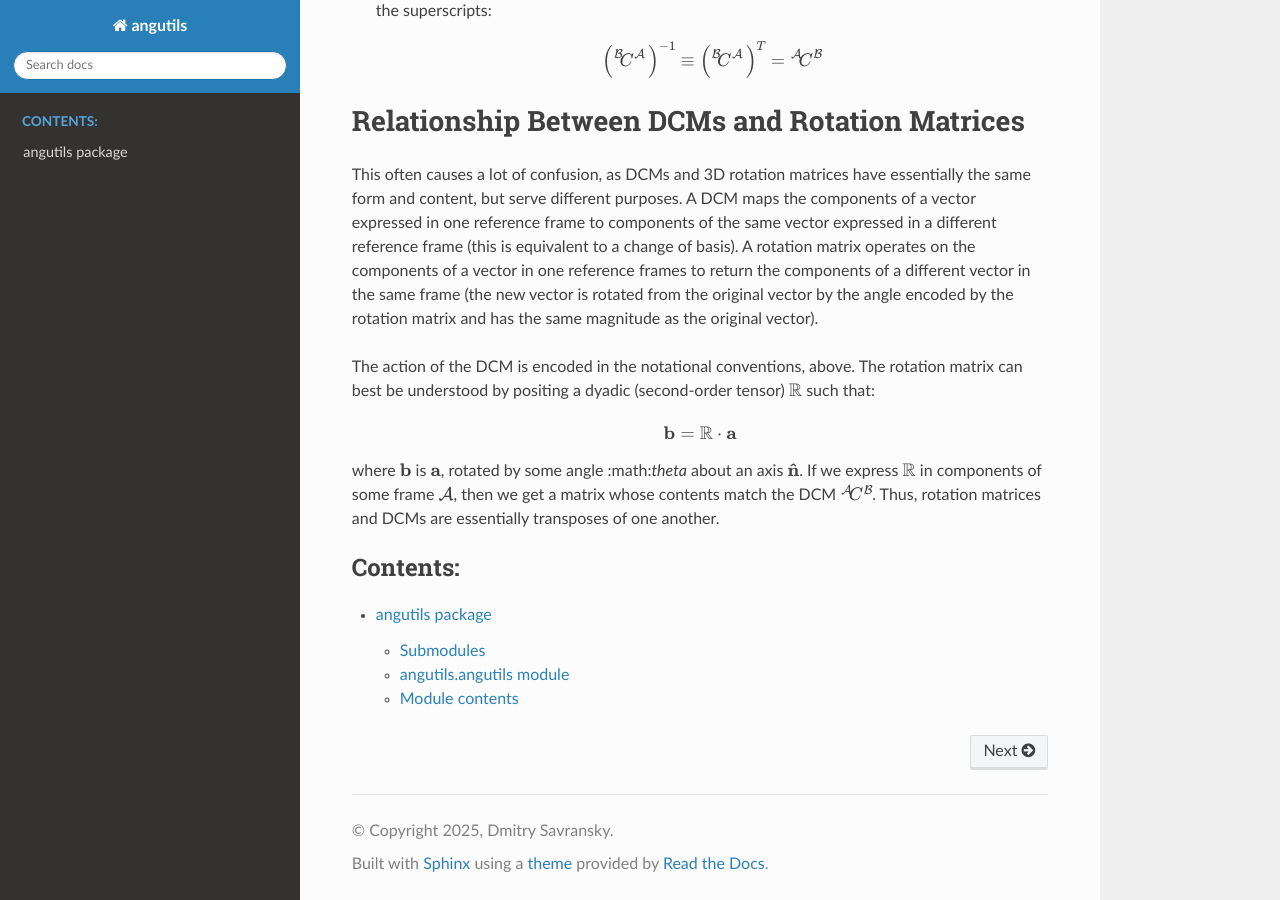
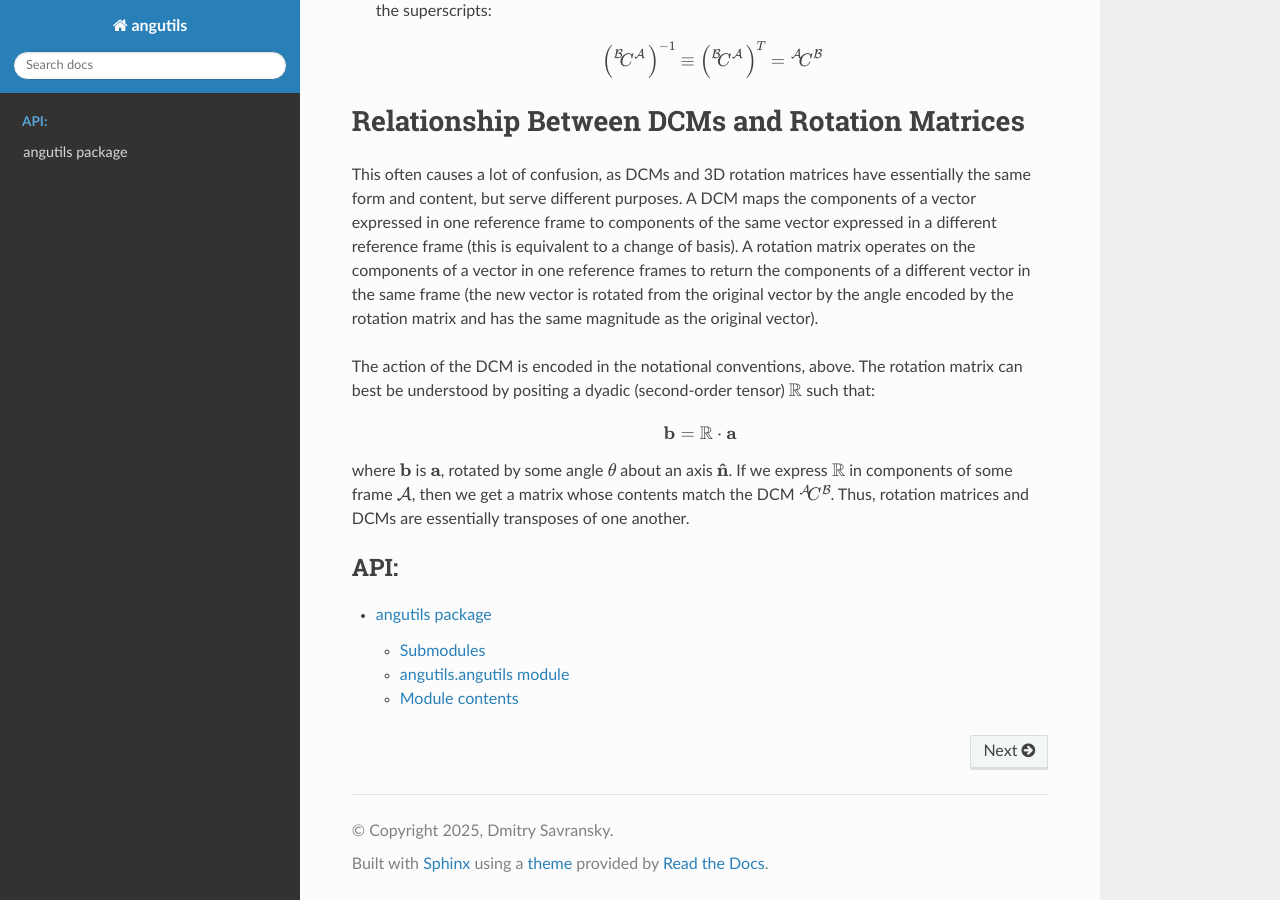
Before and after one commit to dsavransky/angutils, a Sphinx documentation site: the page built from docs/index.rst, in a window 1280 px wide and 900 px high, scrolled down 1024 px. Built offline with Sphinx 7.4.7 and the Read the Docs theme 3.1.0, drawn with Linux system fonts in a browser that asks for light colours.

Commit message:
fixing typo in docs

```diff
--- a/docs/index.rst
+++ b/docs/index.rst
@@ -48,10 +48,10 @@ The action of the DCM is encoded in the notational conventions, above.  The rota
 .. math::
    \mathbf{b} = \mathbb{R} \cdot \mathbf{a}
 
-where :math:`\mathbf{b}` is :math:`\mathbf{a}`, rotated by some angle :\math:`\theta` about an axis :math:`\mathbf{\hat{n}}`.  If we express :math:`\mathbb{R}` in components of some frame :math:`\mathcal{A}`, then we get a matrix whose contents match the DCM :math:`{{\vphantom{C}}^{\mathcal{A}}\!{C}^{\mathcal{B}}}`. Thus, rotation matrices and DCMs are essentially transposes of one another.
+where :math:`\mathbf{b}` is :math:`\mathbf{a}`, rotated by some angle :math:`\theta` about an axis :math:`\mathbf{\hat{n}}`.  If we express :math:`\mathbb{R}` in components of some frame :math:`\mathcal{A}`, then we get a matrix whose contents match the DCM :math:`{{\vphantom{C}}^{\mathcal{A}}\!{C}^{\mathcal{B}}}`. Thus, rotation matrices and DCMs are essentially transposes of one another.
 
 .. toctree::
    :maxdepth: 4
-   :caption: Contents:
+   :caption: API:
 
    angutils
```
